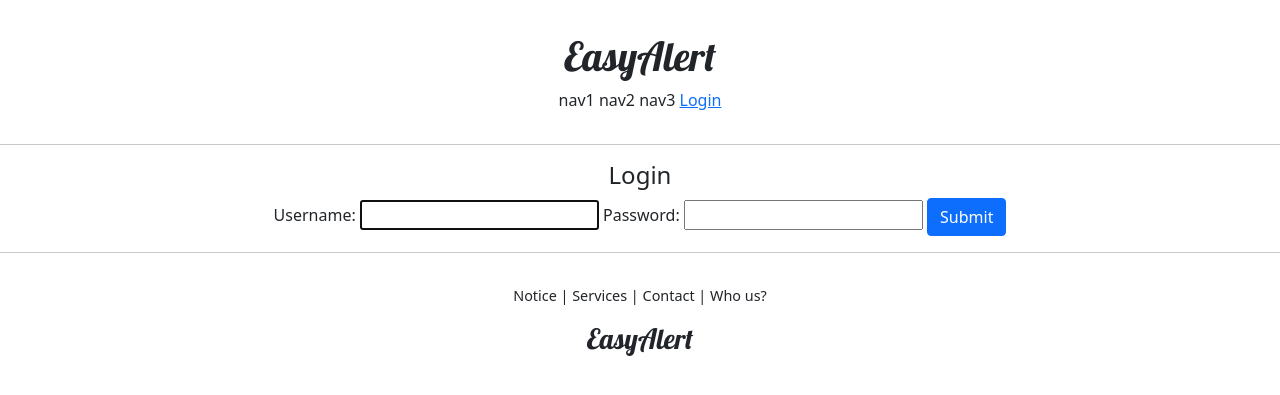
After one commit to Adrian123K/AA, a Django app: page /account/login/ in a window 1280 px wide. The commit adds this page. Shown: the top 395 px of the page. Run offline with Django 4.2, Linux system fonts and the light colour scheme.

Commit message:
220114 login,logout 기본구성

```diff
--- /dev/null
+++ b/easyalert/accountapp/templates/accountapp/login.html
@@ -0,0 +1,17 @@
+{% extends 'base.html' %}
+
+{% block content %}
+
+    <div style="text-align:center;">
+        <div>
+            <h4>Login</h4>
+        </div>
+        <div>
+            <form action="" method="post">
+                {% csrf_token %}
+                {{ form }}
+                <input type="submit" class="btn btn-primary">
+        </div>
+    </div>
+
+{% endblock %}
--- a/easyalert/accountapp/urls.py
+++ b/easyalert/accountapp/urls.py
@@ -1,9 +1,18 @@
 from django.urls import path
-from accountapp.views import hello_world
+from django.contrib.auth.views import LoginView, LogoutView
+
+from accountapp.views import AccountCreateView, hello_world
 
 app_name = 'accountapp'
 
 
 urlpatterns = [
-    path('hello_world/', hello_world, name='hello_world')
+    path('hello_world/', hello_world, name='hello_world'),
+
+    # Login, logout 구현
+    path('login/', LoginView.as_view(template_name='accountapp/login.html'), name='login'),
+    path('logout/', LogoutView.as_view(), name='logout'),
+
+    # 계정 생성 구현
+    path('create/', AccountCreateView.as_view(), name='create'), #as_view 함수형으로 작동하는 view 전달
 ]
--- a/easyalert/templates/header.html
+++ b/easyalert/templates/header.html
@@ -6,7 +6,15 @@
         <span>nav1</span>
         <span>nav2</span>
         <span>nav3</span>
-        <span>nav4</span>
+        {% if not user.is_authenticated %}
+        <a href="{% url 'accountapp:login' %}?next={{ request.path }}">
+            <span>Login</span>
+        </a>
+        {% else %}
+        <a href="{% url 'accountapp:logout' %}?next={{ request.path }}">
+            <span>Logout</span>
+        </a>
+        {% endif %}
     </div>
 
 </div>
```
Also changed, not shown: easyalert/accountapp/views.py (+13 -6 lines), easyalert/easyalert/settings.py (+8 -1 lines), easyalert/db.sqlite3.
